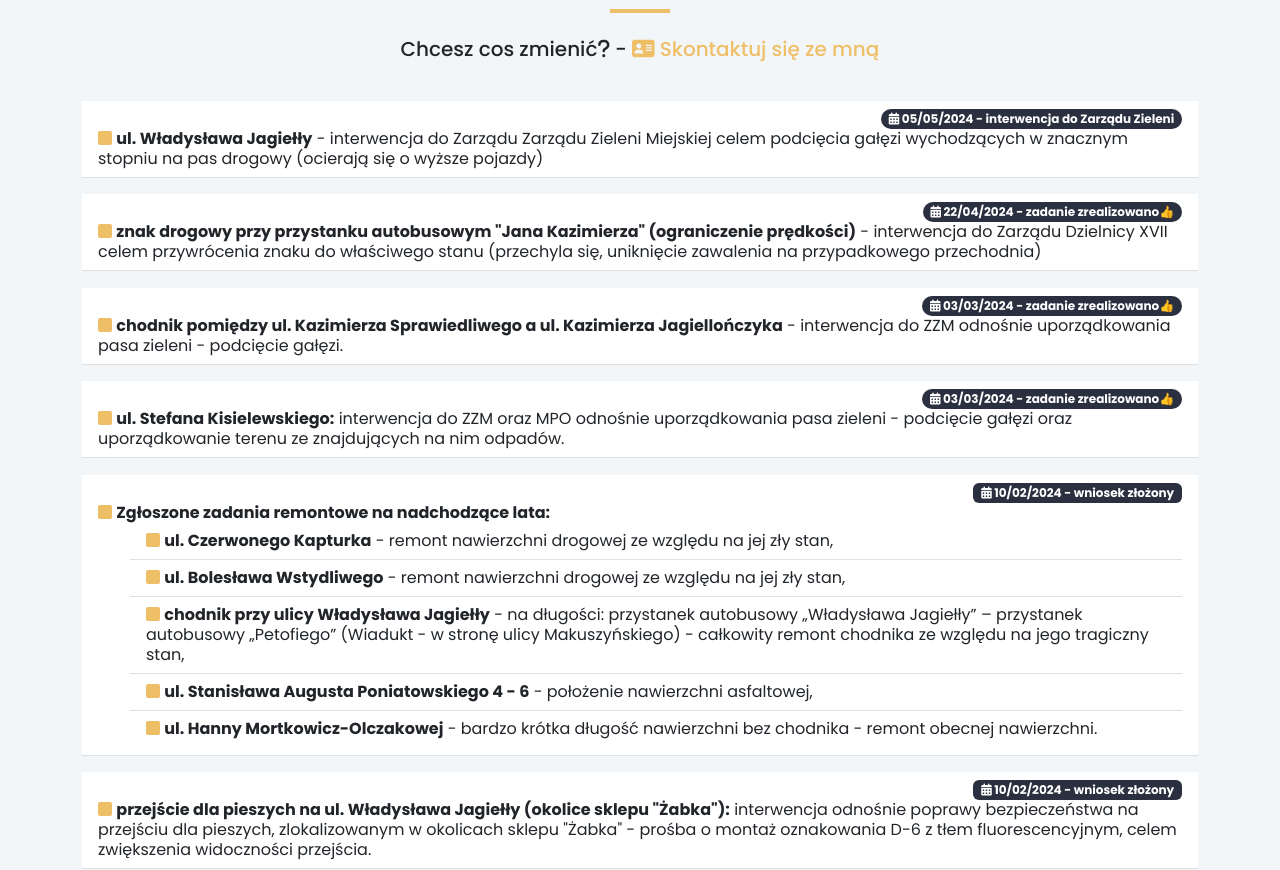
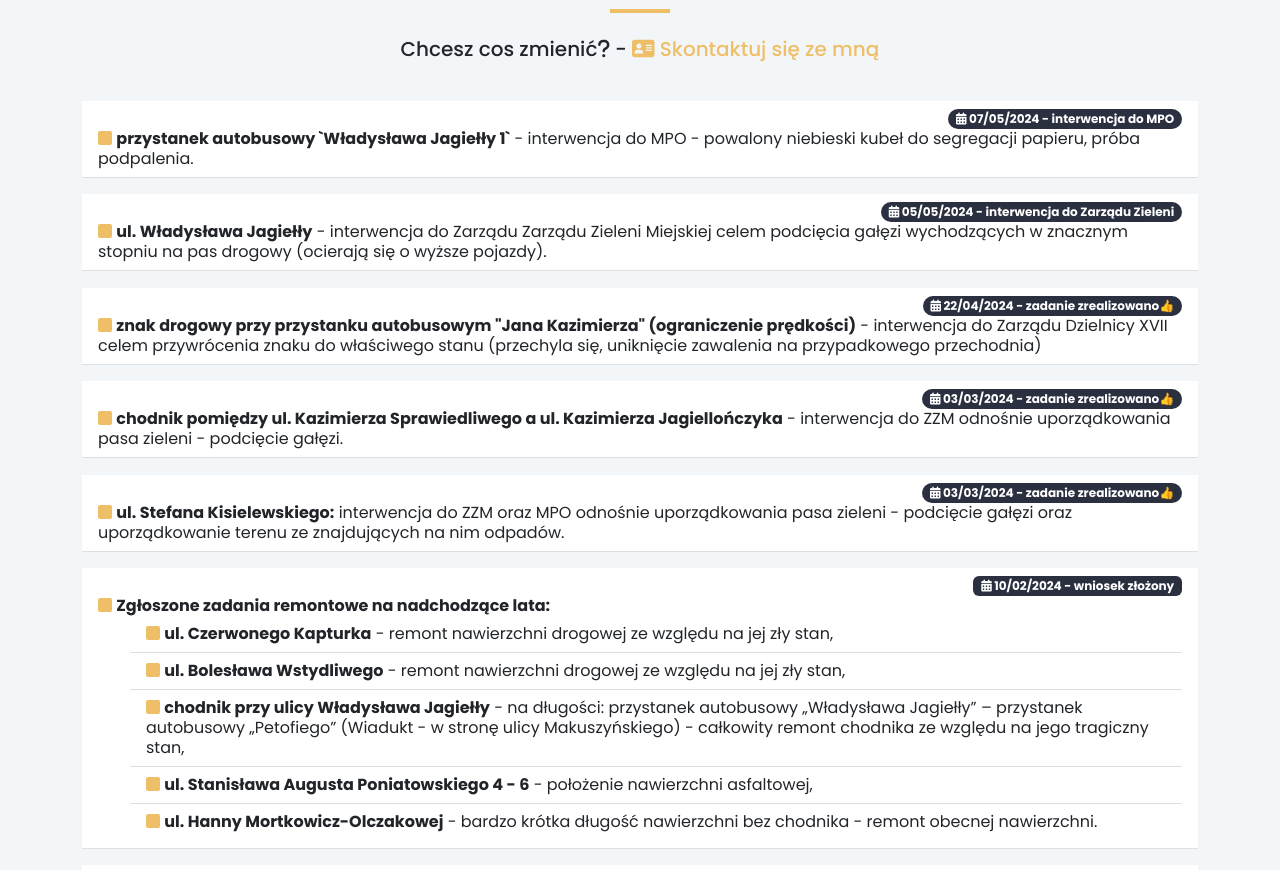
Before and after one commit to g4ieku/radnyCzekaj, a website: page index.html in a window 1280 px wide. Shown: the part 927-1797 px from the top of the page. Drawn offline with nearby package versions, Linux system fonts and the light colour scheme.

Commit message:
przystanek autobusowy Władysława Jagiełły

```diff
--- a/index.html
+++ b/index.html
@@ -186,6 +186,23 @@
                      class="text-container d-flex flex-column justify-content-center h-100"
                   >
                      <ul class="list-group list-group-flush lh-sm gap-3">
+                        <!-- powalony kubeł-->
+                        <li class="list-group-item" data-aos="zoom-in-right">
+                           <div class="float-end badge bg-dark rounded-pill">
+                              <i class="fa-solid fa-calendar-days"></i>
+                              07/05/2024 - interwencja do MPO
+                           </div>
+                           <div class="float-start">
+                              <i class="fas fa-square text-primary"></i>
+                              <strong
+                                 >przystanek autobusowy `Władysława Jagiełły
+                                 1`</strong
+                              >
+                              - interwencja do MPO - powalony niebieski kubeł do
+                              segregacji papieru, próba podpalenia.
+                           </div>
+                        </li>
+
                         <!-- gałęzie - ulica Władysława Jagiełły -->
                         <li class="list-group-item" data-aos="zoom-in-right">
                            <div class="float-end badge bg-dark rounded-pill">
@@ -198,7 +215,7 @@
                               - interwencja do Zarządu Zarządu Zieleni Miejskiej
                               celem podcięcia gałęzi wychodzących w znacznym
                               stopniu na pas drogowy (ocierają się o wyższe
-                              pojazdy)
+                              pojazdy).
                            </div>
                         </li>
 
```
